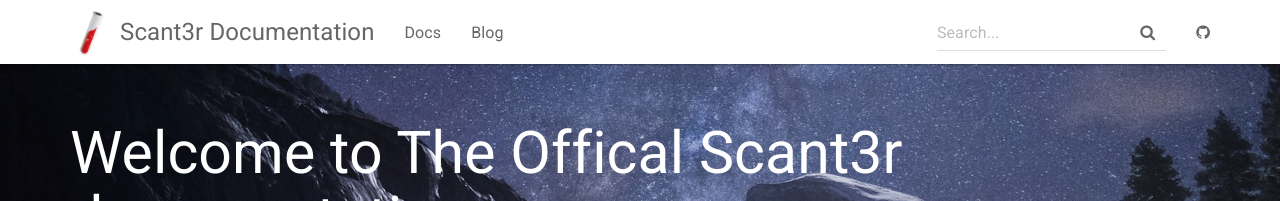
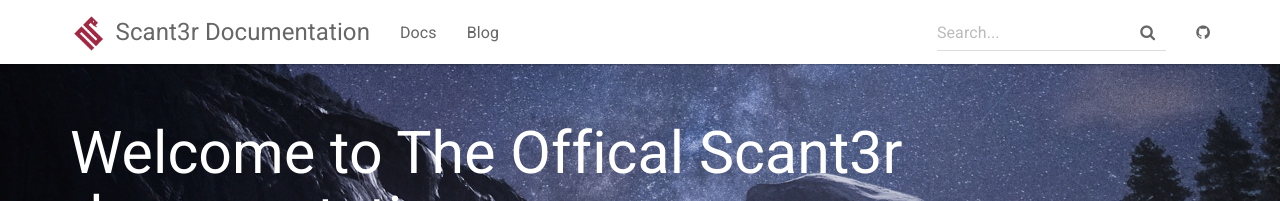
Before and after one commit to knassar702/scant3r, a Jekyll site: the page built from index.html, in a window 1280 px wide. Shown: the top 201 px of the page. Built offline with Jekyll 4.4.1, drawn with Linux system fonts in a browser that asks for light colours.

Commit message:
Update topnav.html

```diff
--- a/_includes/topnav.html
+++ b/_includes/topnav.html
@@ -8,7 +8,7 @@
         <span class="icon-bar"></span>
       </button>
             <a class="navbar-brand" href="{{ site.baseurl }}/">
-                <span><img src="{{ "/assets/img/logonav.png" | relative_url }}" alt="Logo"></span> {{ site.title }}
+                <span><img src="{{ "https://github.com/knassar702/scant3r/raw/gh-pages/logo.png" | relative_url }}" alt="Logo"></span> {{ site.title }}
             </a>
         </div>
         <div id="navbar" class="collapse navbar-collapse">
```
